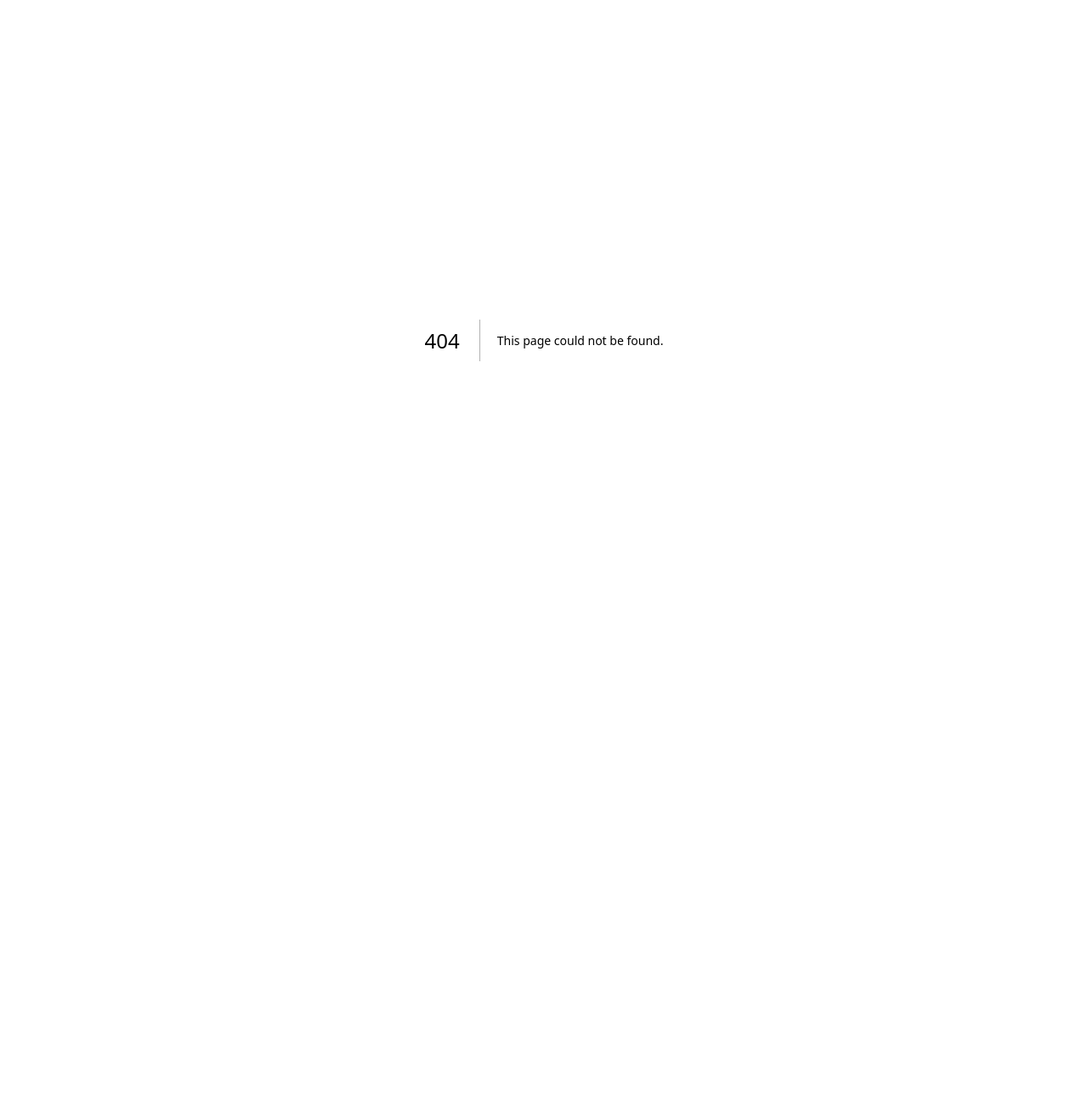
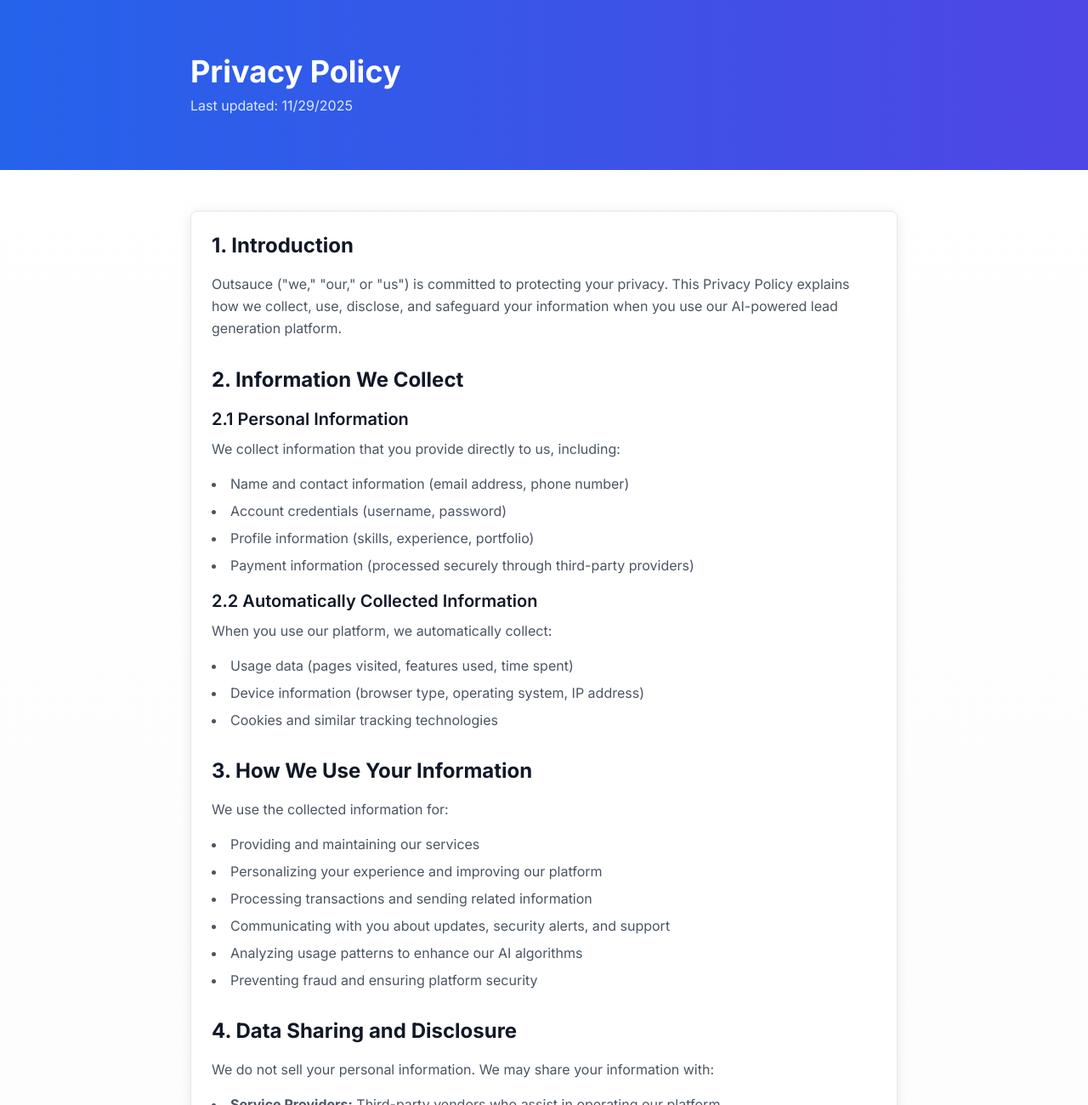
Before and after one commit to Ramsha-Anwar/outsauce-frontend, a Next.js app: page /privacy in a window 1280 px wide. Before the commit this address had no page. Shown: the top 1300 px of the page at 85% size. Before the commit the page ends 800 px from the top, so only its background shows below. Built offline with nearby package versions, Linux system fonts and the light colour scheme.

Commit message:
feat(pages): add Privacy Policy page with comprehensive data protection information

```diff
--- /dev/null
+++ b/app/privacy/page.tsx
@@ -0,0 +1,153 @@
+'use client'
+
+import React from 'react'
+import Link from 'next/link'
+import Card from '@/components/ui/Card'
+
+export default function PrivacyPage() {
+    return (
+        <div className="min-h-screen bg-gradient-to-b from-white to-gray-50">
+            {/* Header */}
+            <div className="bg-gradient-to-r from-primary-600 to-indigo-600 text-white py-16">
+                <div className="max-w-4xl mx-auto px-4 sm:px-6 lg:px-8">
+                    <h1 className="text-4xl font-bold mb-2">Privacy Policy</h1>
+                    <p className="text-blue-100">Last updated: {new Date().toLocaleDateString()}</p>
+                </div>
+            </div>
+
+            <main className="max-w-4xl mx-auto px-4 sm:px-6 lg:px-8 py-12">
+                <Card>
+                    <div className="prose prose-blue max-w-none">
+                        <section className="mb-8">
+                            <h2 className="text-2xl font-bold text-gray-900 mb-4">1. Introduction</h2>
+                            <p className="text-gray-600 leading-relaxed">
+                                Outsauce ("we," "our," or "us") is committed to protecting your privacy. This Privacy Policy explains how we collect,
+                                use, disclose, and safeguard your information when you use our AI-powered lead generation platform.
+                            </p>
+                        </section>
+
+                        <section className="mb-8">
+                            <h2 className="text-2xl font-bold text-gray-900 mb-4">2. Information We Collect</h2>
+                            <h3 className="text-xl font-semibold text-gray-900 mb-2">2.1 Personal Information</h3>
+                            <p className="text-gray-600 leading-relaxed mb-4">
+                                We collect information that you provide directly to us, including:
+                            </p>
+                            <ul className="list-disc list-inside text-gray-600 space-y-2 mb-4">
+                                <li>Name and contact information (email address, phone number)</li>
+                                <li>Account credentials (username, password)</li>
+                                <li>Profile information (skills, experience, portfolio)</li>
+                                <li>Payment information (processed securely through third-party providers)</li>
+                            </ul>
+
+                            <h3 className="text-xl font-semibold text-gray-900 mb-2">2.2 Automatically Collected Information</h3>
+                            <p className="text-gray-600 leading-relaxed mb-4">
+                                When you use our platform, we automatically collect:
+                            </p>
+                            <ul className="list-disc list-inside text-gray-600 space-y-2">
+                                <li>Usage data (pages visited, features used, time spent)</li>
+                                <li>Device information (browser type, operating system, IP address)</li>
+                                <li>Cookies and similar tracking technologies</li>
+                            </ul>
+                        </section>
+
+                        <section className="mb-8">
+                            <h2 className="text-2xl font-bold text-gray-900 mb-4">3. How We Use Your Information</h2>
+                            <p className="text-gray-600 leading-relaxed mb-4">
+                                We use the collected information for:
+                            </p>
+                            <ul className="list-disc list-inside text-gray-600 space-y-2">
+                                <li>Providing and maintaining our services</li>
+                                <li>Personalizing your experience and improving our platform</li>
+                                <li>Processing transactions and sending related information</li>
+                                <li>Communicating with you about updates, security alerts, and support</li>
+                                <li>Analyzing usage patterns to enhance our AI algorithms</li>
+                                <li>Preventing fraud and ensuring platform security</li>
+                            </ul>
+                        </section>
+
+                        <section className="mb-8">
+                            <h2 className="text-2xl font-bold text-gray-900 mb-4">4. Data Sharing and Disclosure</h2>
+                            <p className="text-gray-600 leading-relaxed mb-4">
+                                We do not sell your personal information. We may share your information with:
+                            </p>
+                            <ul className="list-disc list-inside text-gray-600 space-y-2">
+                                <li><strong>Service Providers:</strong> Third-party vendors who assist in operating our platform</li>
+                                <li><strong>Legal Requirements:</strong> When required by law or to protect our rights</li>
+                                <li><strong>Business Transfers:</strong> In connection with mergers, acquisitions, or asset sales</li>
+                                <li><strong>With Your Consent:</strong> When you explicitly authorize us to share your information</li>
+                            </ul>
+                        </section>
+
+                        <section className="mb-8">
+                            <h2 className="text-2xl font-bold text-gray-900 mb-4">5. Data Security</h2>
+                            <p className="text-gray-600 leading-relaxed">
+                                We implement industry-standard security measures to protect your information, including:
+                            </p>
+                            <ul className="list-disc list-inside text-gray-600 space-y-2">
+                                <li>Encryption of data in transit and at rest</li>
+                                <li>Secure password hashing</li>
+                                <li>Regular security audits and updates</li>
+                                <li>Access controls and authentication mechanisms</li>
+                            </ul>
+                        </section>
+
+                        <section className="mb-8">
+                            <h2 className="text-2xl font-bold text-gray-900 mb-4">6. Your Rights</h2>
+                            <p className="text-gray-600 leading-relaxed mb-4">
+                                You have the right to:
+                            </p>
+                            <ul className="list-disc list-inside text-gray-600 space-y-2">
+                                <li>Access and receive a copy of your personal data</li>
+                                <li>Correct inaccurate or incomplete information</li>
+                                <li>Request deletion of your personal data</li>
+                                <li>Object to or restrict certain processing activities</li>
+                                <li>Data portability (receive your data in a structured format)</li>
+                                <li>Withdraw consent at any time</li>
+                            </ul>
+                        </section>
+
+                        <section className="mb-8">
+                            <h2 className="text-2xl font-bold text-gray-900 mb-4">7. Cookies and Tracking</h2>
+                            <p className="text-gray-600 leading-relaxed">
+                                We use cookies and similar technologies to enhance your experience. You can control cookie preferences through your
+                                browser settings, though some features may not function properly if cookies are disabled.
+                            </p>
+                        </section>
+
+                        <section className="mb-8">
+                            <h2 className="text-2xl font-bold text-gray-900 mb-4">8. Children's Privacy</h2>
+                            <p className="text-gray-600 leading-relaxed">
+                                Our platform is not intended for users under 18 years of age. We do not knowingly collect information from children.
+                                If you believe we have collected information from a child, please contact us immediately.
+                            </p>
+                        </section>
+
+                        <section className="mb-8">
+                            <h2 className="text-2xl font-bold text-gray-900 mb-4">9. Changes to This Policy</h2>
+                            <p className="text-gray-600 leading-relaxed">
+                                We may update this Privacy Policy periodically. We will notify you of significant changes via email or through a
+                                prominent notice on our platform. Continued use after changes constitutes acceptance of the updated policy.
+                            </p>
+                        </section>
+
+                        <section>
+                            <h2 className="text-2xl font-bold text-gray-900 mb-4">10. Contact Us</h2>
+                            <p className="text-gray-600 leading-relaxed">
+                                If you have questions about this Privacy Policy or our data practices, please contact us at:
+                            </p>
+                            <p className="text-gray-600 mt-4">
+                                <strong>Email:</strong> <a href="mailto:privacy@outsauce.ai" className="text-primary-600 hover:underline">privacy@outsauce.ai</a>
+                            </p>
+                        </section>
+                    </div>
+                </Card>
+
+                <div className="mt-8 text-center">
+                    <Link href="/" className="text-primary-600 hover:underline">
+                        ← Back to Home
+                    </Link>
+                </div>
+            </main>
+        </div>
+    )
+}
```
